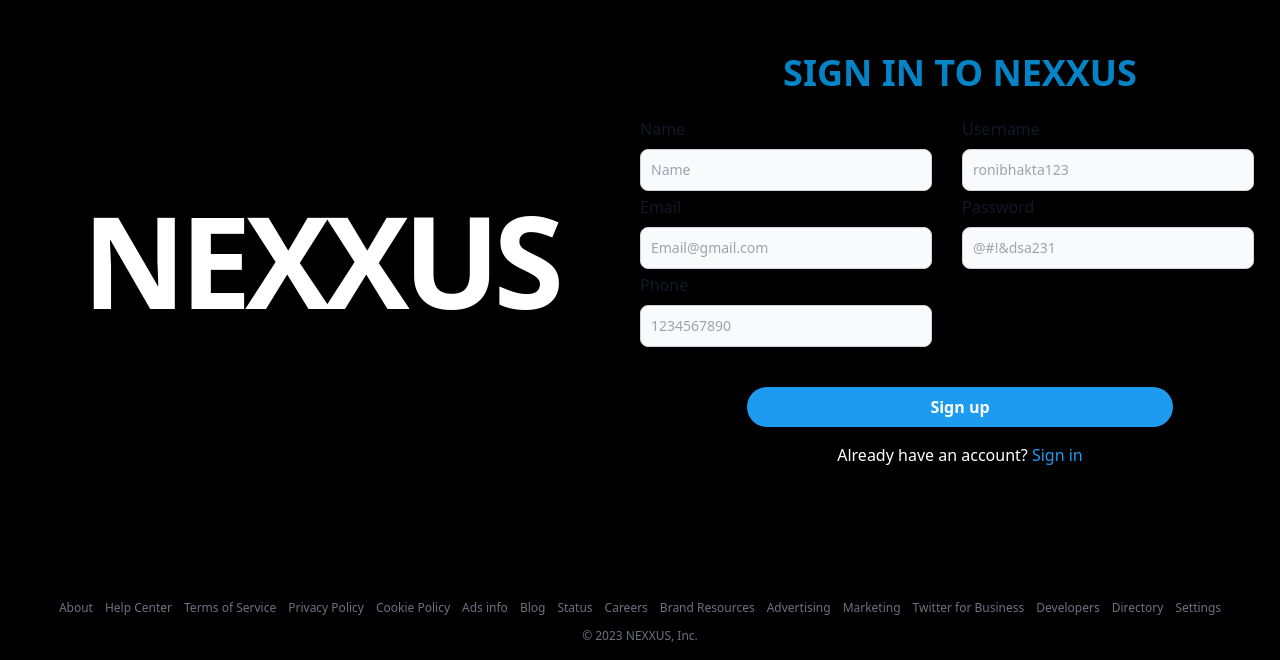
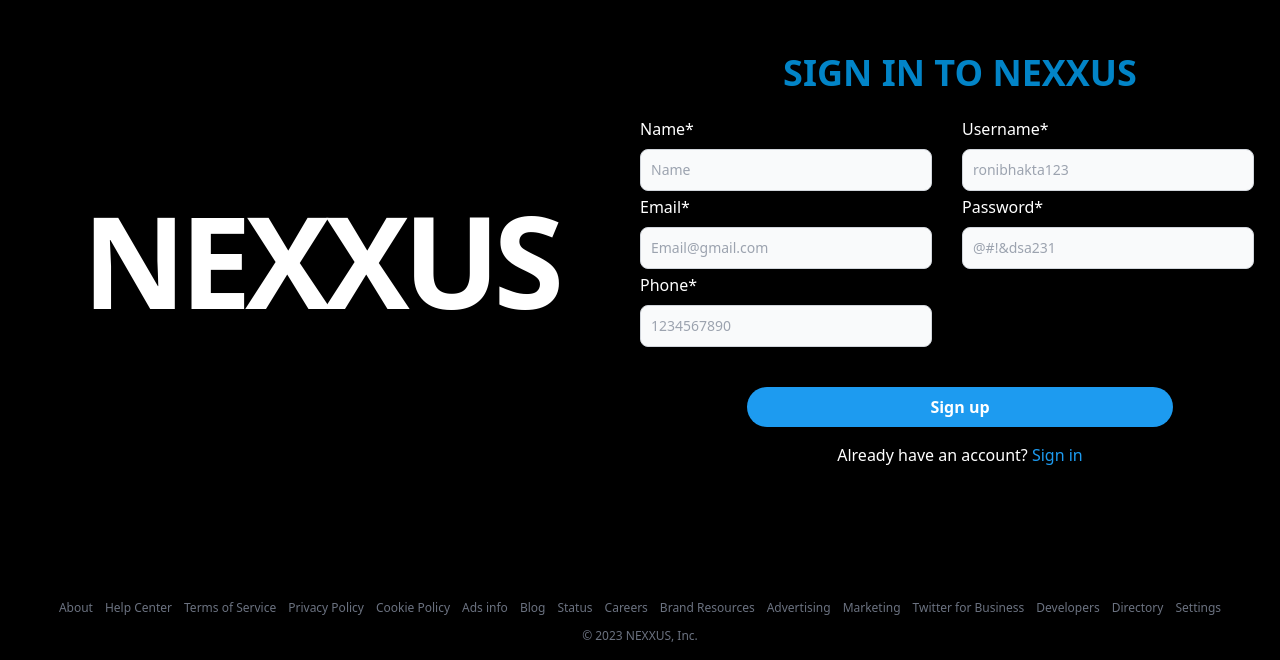
Before and after one commit to ronibhakta1/NEXXUS, a React (Vite) app in the folder Version1.1/frontend/: page /signup in a window 1280 px wide. Shown: the part 140-800 px from the top of the page. Built offline with nearby package versions, Linux system fonts and the light colour scheme.

Commit message:
signup page bug fix

```diff
--- a/Version1.1/frontend/src/components/auth.tsx
+++ b/Version1.1/frontend/src/components/auth.tsx
@@ -34,7 +34,7 @@ export const Auth = ({ type }: { type: "signin" | "signup" }) => {
 
         <div className="grid gap-1 mb-10 md:grid-cols-2">
             <div>
-                {type === "signup" ? <LabelledInput label="Name" placeholder="Name" onChange={(e) => {
+                {type === "signup" ? <LabelledInput label="Name*" placeholder="Name" onChange={(e) => {
                     serPostInputs({
                         ...postInputs,
                         name: e.target.value
@@ -43,7 +43,7 @@ export const Auth = ({ type }: { type: "signin" | "signup" }) => {
 
             </div>
             <div>
-                {type === "signup" ? <LabelledInput label="Username" placeholder="ronibhakta123" onChange={(e) => {
+                {type === "signup" ? <LabelledInput label="Username*" placeholder="ronibhakta123" onChange={(e) => {
                     serPostInputs({
                         ...postInputs,
                         username: e.target.value
@@ -52,7 +52,7 @@ export const Auth = ({ type }: { type: "signin" | "signup" }) => {
 
             </div>
             <div>
-                <LabelledInput label="Email" placeholder="Email@gmail.com" onChange={(e) => {
+                <LabelledInput label="Email*" placeholder="Email@gmail.com" onChange={(e) => {
                     serPostInputs({
                         ...postInputs,
                         email: e.target.value
@@ -61,7 +61,7 @@ export const Auth = ({ type }: { type: "signin" | "signup" }) => {
 
             </div>
             <div className="relative">
-                <LabelledInput label="Password" type={ "Password"} placeholder="@#!&dsa231" onChange={(e) => {
+                <LabelledInput label="Password*" type={ "Password*"} placeholder="@#!&dsa231" onChange={(e) => {
                     serPostInputs({
                         ...postInputs,
                         password: e.target.value
@@ -70,7 +70,7 @@ export const Auth = ({ type }: { type: "signin" | "signup" }) => {
 
             </div>
             <div>
-                {type === "signup" ? <LabelledInput label="Phone" placeholder="1234567890" onChange={(e) => {
+                {type === "signup" ? <LabelledInput label="Phone*" placeholder="1234567890" onChange={(e) => {
                     serPostInputs({
                         ...postInputs,
                         phone: e.target.value
@@ -106,7 +106,7 @@ interface LabelledInputType {
 }
 const LabelledInput = ({ label, placeholder, onChange, type }: LabelledInputType) => {
     return <div >
-        <label className="text-1xl block mb-2  font-medium text-gray-900 dark:text-white">{label}</label>
+        <label className="text-1xl block mb-2  font-medium text-white dark:text-white">{label}</label>
         <input onChange={onChange} type={type || "text"} id="first_name" className="  bg-gray-50 border border-gray-300 text-gray-900 text-sm rounded-lg focus:ring-blue-500 focus:border-blue-500 block w-11/12 p-2.5 dark:bg-gray-700 dark:border-gray-600 dark:placeholder-gray-400 dark:text-white dark:focus:ring-blue-500 dark:focus:border-blue-500" placeholder={placeholder} required />
     </div>
 
```
